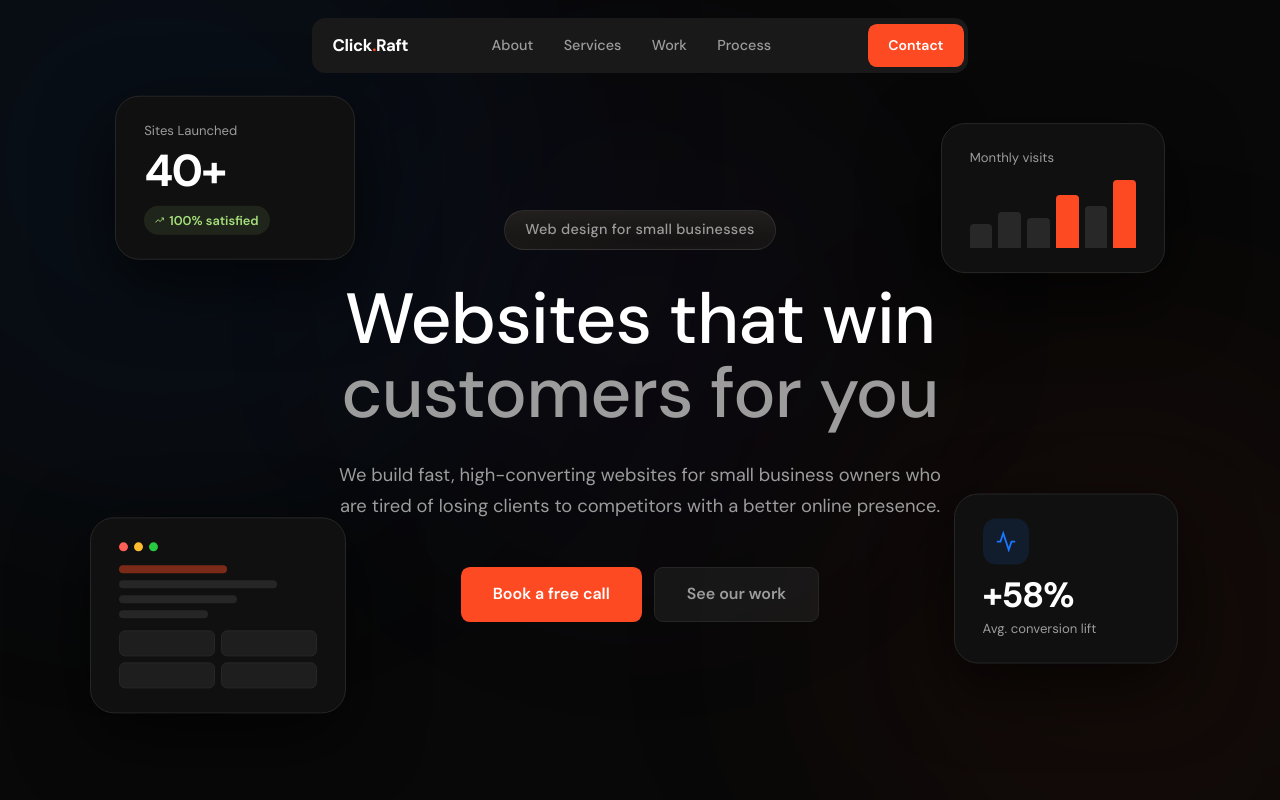
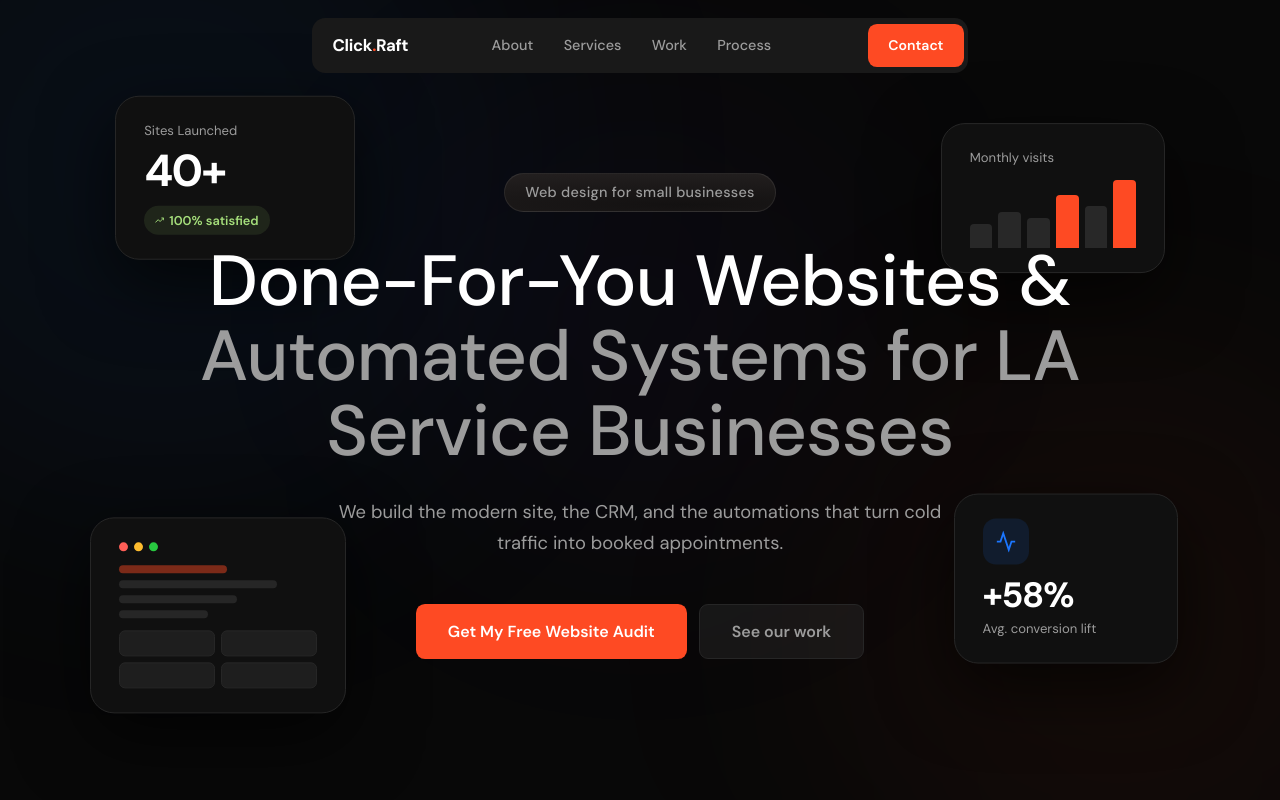
Before and after one commit to spencerjunlee-glitch/click-raft-landing-page, a website: page index.html in a window 1280 px wide. Shown: the top 800 px of the page. Drawn offline with Linux system fonts and the light colour scheme.

Commit message:
Update hero headline, subhead, and CTA copy

```diff
--- a/index.html
+++ b/index.html
@@ -1122,17 +1122,17 @@
       </div>
 
       <h1 class="hero-h1" id="hero-headline">
-        Websites that win<br>
-        <span class="muted">customers for you</span>
+        Done-For-You Websites &amp;<br>
+        <span class="muted">Automated Systems for LA Service Businesses</span>
       </h1>
 
       <p class="hero-sub">
-        We build fast, high-converting websites for small business owners who are tired of losing clients to competitors with a better online presence.
+        We build the modern site, the CRM, and the automations that turn cold traffic into booked appointments.
       </p>
 
       <div class="hero-btns">
         <a href="#cta" class="btn-lg filled">
-          <span class="btn-text">Book a free call</span>
+          <span class="btn-text">Get My Free Website Audit</span>
           <div class="explode"></div>
         </a>
         <a href="#work" class="btn-lg ghost">
```
